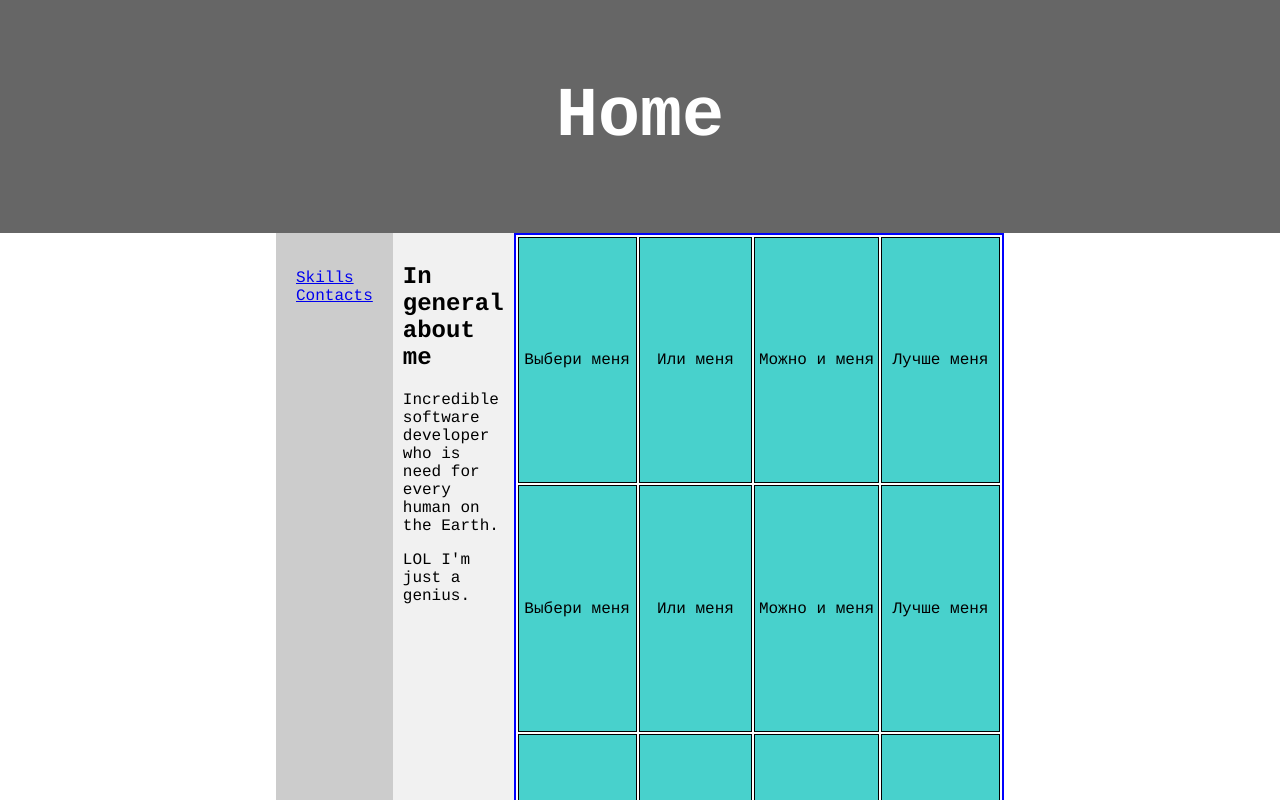
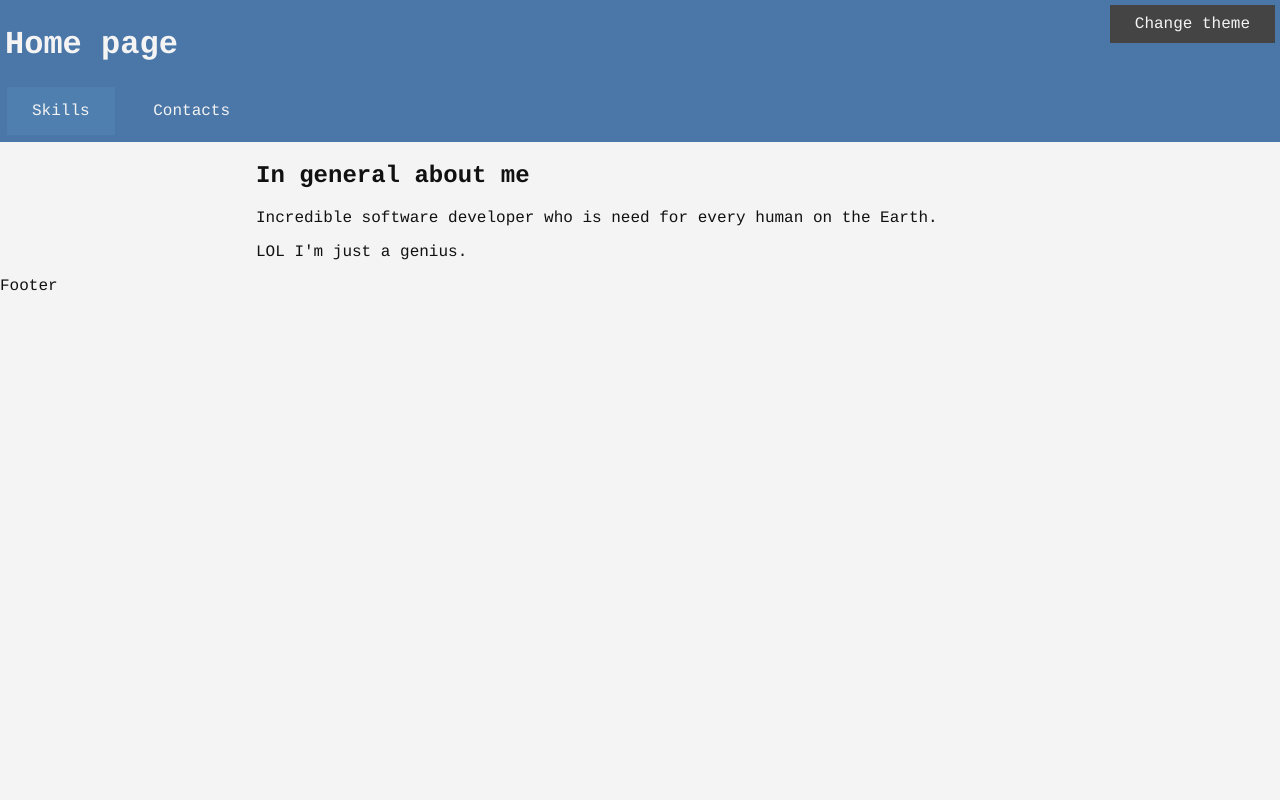
Before and after one commit to Skeyanast/Buisness-card-website, a plain HTML site: page index.html in a window 1280 px wide. Shown: the top 800 px of the page. Drawn offline with Linux system fonts and the light colour scheme.

Commit message:
Added the ability to change the site theme

```diff
--- a/css/styles.css
+++ /dev/null
@@ -1,73 +0,0 @@
-* {
-	box-sizing: border-box;
-}
-
-body {
-	padding: 0;
-	margin: 0;
-	font-family: courier, Arial, sans-serif;
-}
-
-header {
-  background-color: #666;
-  padding: 30px;
-  text-align: center;
-  font-size: 35px;
-  color: white;
-}
-
-main {
-	display: flex;
-	width: 60%;
-	height: 1000px;
-	padding: 0 20px;
-	margin: 0 auto;
-}
-
-nav {
-	flex: 1;
-	float: left;
-	background: #ccc;
-	padding: 20px;
-}
-
-nav ul {
-  list-style-type: none;
-  padding: 0;
-}
-
-article {
-	flex: 3;
-	padding: 10px;
-	background-color: #f1f1f1;
-}
-
-footer {
-  background-color: #777;
-  padding: 10px;
-  text-align: center;
-  color: white;
-}
-
-@media (max-width: 600px) {
-  main {
-	width: 80%;
-	flex-direction: column;
-  }
-}
-
-table {
-	border: 2px solid blue;
-}
-
-td {
-	background-color: mediumturquoise;
-	border: 1px solid black;
-	height: 50px;
-	width: 200px;
-	text-align: center;
-}
-
-.colored {
-	background-color:greenyellow;
-}
--- a/index.html
+++ b/index.html
@@ -1,34 +1,39 @@
 <!DOCTYPE html>
 <html lang="en">
 	<head>
+		<title>Ivan Muravev - Beginner developer</title>
 		<meta charset="UTF-8">
 		<meta name="viewport" content="width=device-width, initial-scale=1.0">
 		<meta name="description" content="Buisness card website">
 		<meta name="author" content="Ivan Muravev">
-		<title>Ivan Muravev - Beginner developer | Home</title>
 		<link rel="icon" type="image/x-icon" href="images/favicon.ico">
-		<link rel="stylesheet" href="css/styles.css" type="text/css">
-		<script src="js/script.js" defer></script>
-		<!-- <style></style> -->
+		<link rel="stylesheet" type="text/css" href="styles/main.css" >
+		<link rel="stylesheet" type="text/css" href="styles/light.css" id="theme-link">
+		<!--<script type="text/javascript" src="scripts/table.js"></script>-->
+		<script type="text/javascript" src="scripts/themes.js" defer></script>
 	</head>
 	<body>
-		<header>
-				<h1>Home</h1>
+		<div class="wrapper">
+			<div class="theme-button" id="theme-button">Change theme</div>
+			<header class="header">
+					<div class="header__content">
+						<h1>Home page</h1>
+						<nav class="nav">
+							<div class="nav__content">
+								<a href="skills.html" class="nav__item nav__item_active">Skills</a>
+								<a href="contacts.html" class="nav__item">Contacts</a>
+							</div>
+						</nav>
+					</div>
 			</header>
 
-		<main>
-			<nav>
-				<ul>
-					<li><a href="skills.html">Skills</a></li>
-					<li><a href="contacts.html">Contacts</a></li>
-				</ul>
-			</nav>
-
-			<article>
+			<main class="main">
+				<article class="main__content">
 					<h1>In general about me</h1>
 					<p>Incredible software developer who is need for every human on the Earth.</p>
 					<p>LOL I'm just a genius.</p>
 				</article>
+				<!--
 				<table>
 					<tr>
 						<td>Выбери меня</td>
@@ -54,11 +59,12 @@
 						<td>Я тут главный</td>
 						<td>Готов?</td>
 					</tr>
-			</table>
+				</table>-->
 			</main>
 
 			<footer>
 				<p>Footer</p>
 			</footer>
+		</div>
 	</body>
 </html>
--- a/js/script.js
+++ b/scripts/table.js
@@ -1,5 +1,5 @@
 let selected;
-table = document.querySelector('table')
+table = document.querySelector('table');
 
 table.onmouseover = function(event) {
   let target = event.target;
@@ -15,4 +15,4 @@ function highlight(td) {
   }
   selected = td;
   selected.classList.add('colored');
-}
+};
--- /dev/null
+++ b/scripts/themes.js
@@ -0,0 +1,29 @@
+const button = document.getElementById("theme-button");
+const link = document.getElementById("theme-link");
+const currentTheme = localStorage.getItem("theme");
+const lightTheme = "styles/light.css";
+const darkTheme = "styles/dark.css";
+
+if (currentTheme == "dark") {
+    link.setAttribute("href", darkTheme);
+}
+
+button.addEventListener("click", function() { ChangeTheme() });
+
+function ChangeTheme() {
+    let currTheme = link.getAttribute("href");
+    let theme = "light";
+
+    if (currTheme == lightTheme) {
+        currTheme = darkTheme;
+        theme = "dark";
+    }
+    else {
+        currTheme = lightTheme;
+        theme = "light";
+    }
+
+    link.setAttribute("href", currTheme);
+
+    localStorage.setItem("theme", theme);
+}
--- /dev/null
+++ b/styles/dark.css
@@ -0,0 +1,33 @@
+body
+{
+    background-color: #111;
+    color: #f4f4f4;
+}
+
+.header
+{
+    background-color: #373737;
+    color: #f4f4f4;
+}
+
+.nav__item
+{
+    color: #f4f4f4;
+    background-color: #373737;
+}
+
+.nav__item:hover, .nav__item_active
+{
+    background-color: #444;
+}
+
+.theme-button
+{
+    color: #f4f4f4;
+    background-color: #4f7faf;
+}
+
+.theme-button:hover
+{
+    background-color: #6f9fcf;
+}
--- /dev/null
+++ b/styles/light.css
@@ -0,0 +1,33 @@
+body
+{
+    background-color: #f4f4f4;
+    color: #111;
+}
+
+.header
+{
+    background-color: #4a76a8;
+    color: #f4f4f4;
+}
+
+.nav__item
+{
+    color: #f4f4f4;
+    background-color: #4a76a8;
+}
+
+.nav__item:hover, .nav__item_active
+{
+    background-color: #4f7faf;
+}
+
+.theme-button
+{
+    color: #f4f4f4;
+    background-color: #444;
+}
+
+.theme-button:hover
+{
+    background-color: #555;
+}
--- /dev/null
+++ b/styles/main.css
@@ -0,0 +1,80 @@
+body, html
+{
+	width: 100%;
+	height: 100%;
+	padding: 0;
+	margin: 0;
+	font-family: courier, Arial, sans-serif;
+	font-size: 16px;
+	/*transition: background-color 0.3s ease;*/
+}
+
+.wrapper
+{
+	width: 100%;
+}
+
+.header
+{
+  background: #ccc;
+}
+
+.header__content
+{
+	padding: 5px;
+}
+
+.nav__item
+{
+	display: inline-block;
+	vertical-align: middle;
+	padding: 15px 25px;
+	margin: 2px;
+	cursor: pointer;
+	text-decoration: none;
+}
+
+.main__content
+{
+	width: 60%;
+	margin: 0 auto;
+}
+
+.theme-button
+{
+	position: absolute;
+	right: 5px;
+	top: 5px;
+	display: inline-block;
+	padding: 10px 25px;
+	cursor: pointer;
+}
+
+/* media-requests */
+
+@media (max-width: 600px)
+{
+  main
+  {
+	width: 80%;
+	flex-direction: column;
+  }
+}
+
+
+
+table {
+	border: 2px solid blue;
+}
+
+td {
+	background-color: mediumturquoise;
+	border: 1px solid black;
+	height: 50px;
+	width: 200px;
+	text-align: center;
+}
+
+.colored {
+	background-color:greenyellow;
+}
```
Also changed, not shown: skills.html (deleted, +0 -38 lines). Lines whose indentation alone changed are shown as unchanged.
